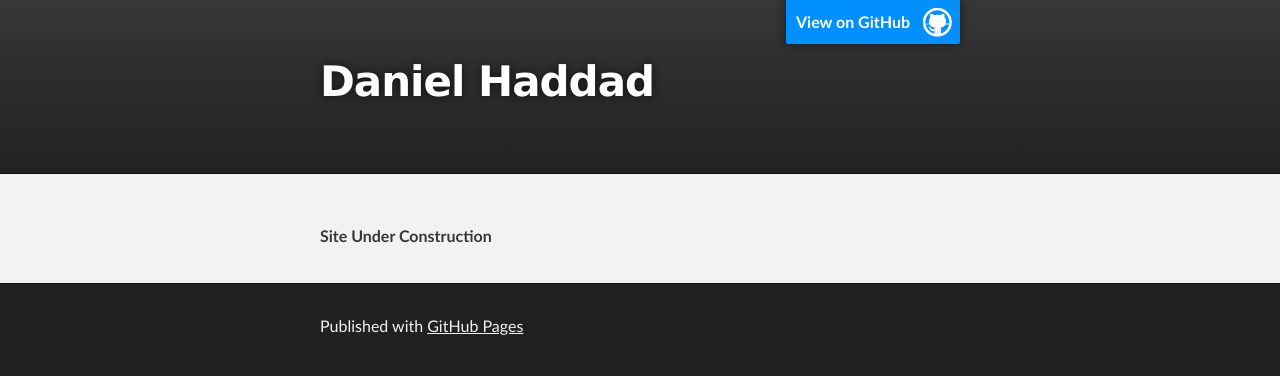
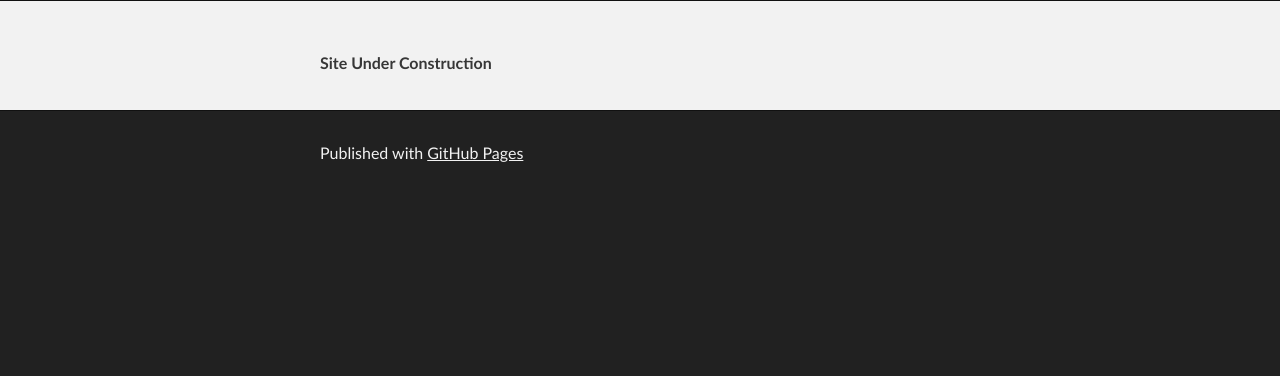
Before and after one commit to dkhaddad/dkhaddad.github.io, a plain HTML site: page index.html in a window 1280 px wide. Drawn offline with Linux system fonts and the light colour scheme.

Commit message:
Update index.html

```diff
--- a/index.html
+++ b/index.html
@@ -13,16 +13,6 @@
 
   <body>
 
-    <!-- HEADER -->
-    <div id="header_wrap" class="outer">
-        <header class="inner">
-          <a id="forkme_banner" href="https://github.com/dkhaddad">View on GitHub</a>
-
-          <h1 id="project_title">Daniel Haddad</h1>
-          <h2 id="project_tagline"></h2>
-
-        </header>
-    </div>
 
     <!-- MAIN CONTENT -->
     <div id="main_content_wrap" class="outer">
```
